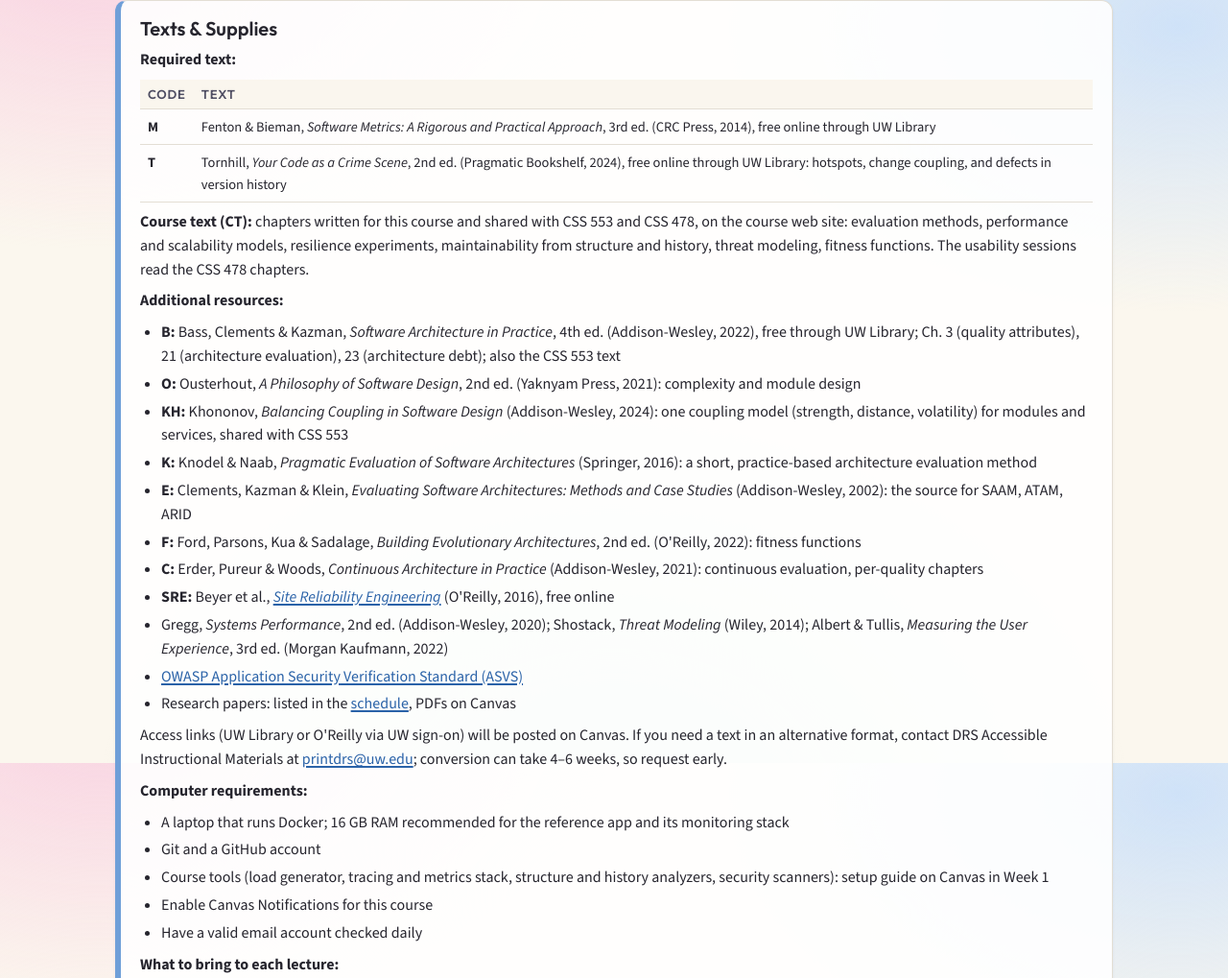
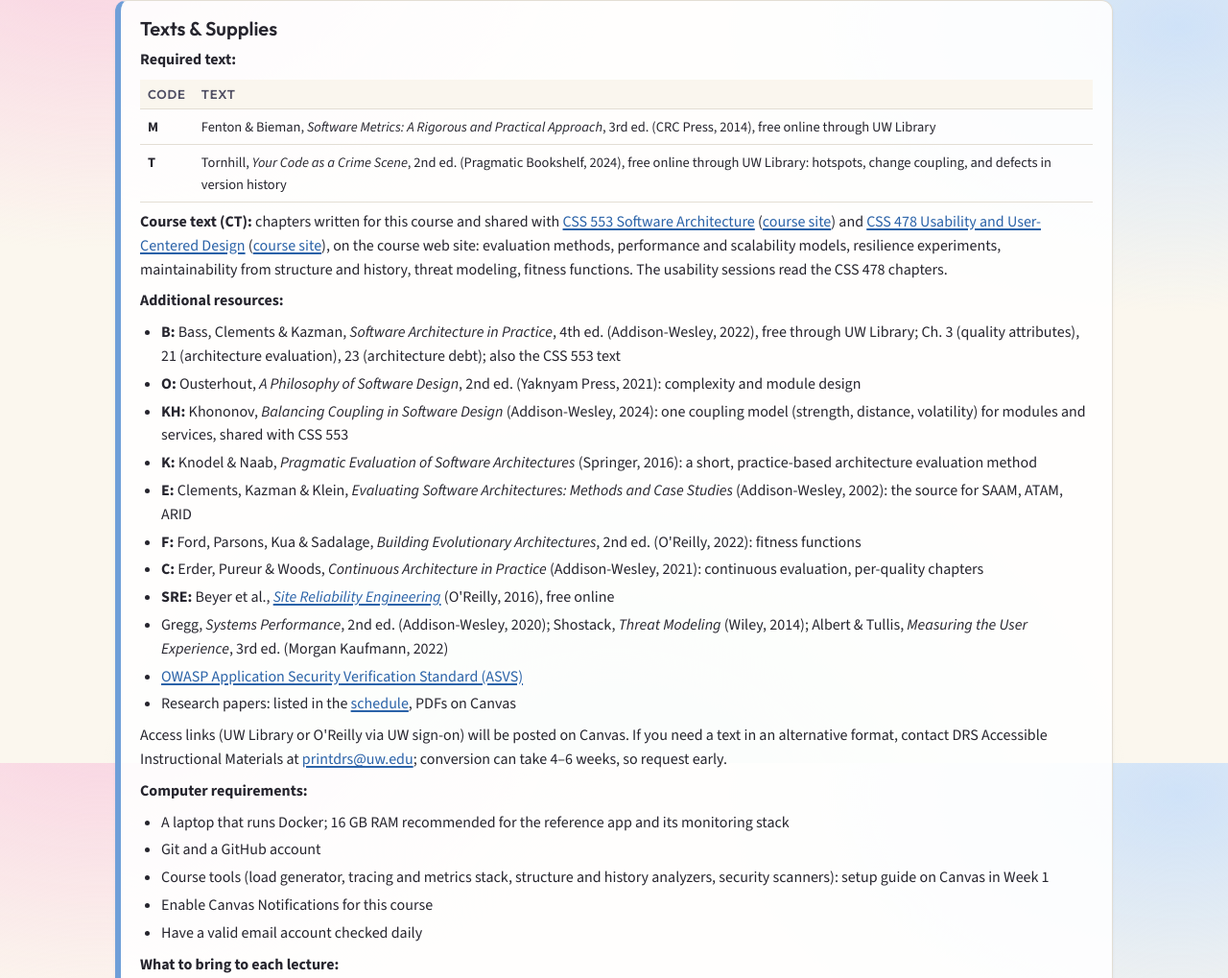
Before and after one commit to mgav-uwb/UWB-CSS-555-WI27, a plain HTML site: page syllabus/index.html in a window 1280 px wide. Shown: the part 805-1824 px from the top of the page at 96% size. Drawn offline with nearby package versions, Linux system fonts and the light colour scheme.

Commit message:
Partner courses carry their full title, a catalog link and a link to their course site
Co-Authored-By: Claude Fable 5.2 <noreply@anthropic.com>

```diff
--- a/syllabus/index.html
+++ b/syllabus/index.html
@@ -126,10 +126,18 @@ coupling, and defects in version history</td>
 </tbody>
 </table></div>
 <p><strong>Course text (CT):</strong> chapters written for this course
-and shared with CSS 553 and CSS 478, on the course web site: evaluation
-methods, performance and scalability models, resilience experiments,
-maintainability from structure and history, threat modeling, fitness
-functions. The usability sessions read the CSS 478 chapters.</p>
+and shared with <a
+href="https://www.washington.edu/students/crscatb/css.html#css553">CSS
+553 Software Architecture</a> (<a
+href="https://mgav-uwb.github.io/UWB-CSS-553-SP27/">course site</a>) and
+<a
+href="https://www.washington.edu/students/crscatb/css.html#css478">CSS
+478 Usability and User-Centered Design</a> (<a
+href="https://mgav-uwb.github.io/UWB-CSS-478-SP27/">course site</a>), on
+the course web site: evaluation methods, performance and scalability
+models, resilience experiments, maintainability from structure and
+history, threat modeling, fitness functions. The usability sessions read
+the CSS 478 chapters.</p>
 <p><strong>Additional resources:</strong></p>
 <ul>
 <li><strong>B:</strong> Bass, Clements &amp; Kazman, <em>Software
```
Also changed, not shown: schedule/index.html (+9 -2 lines).
